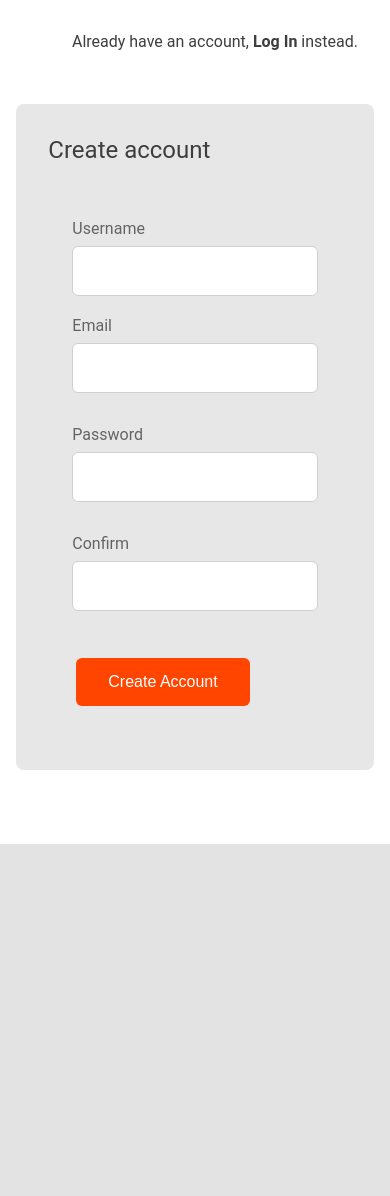
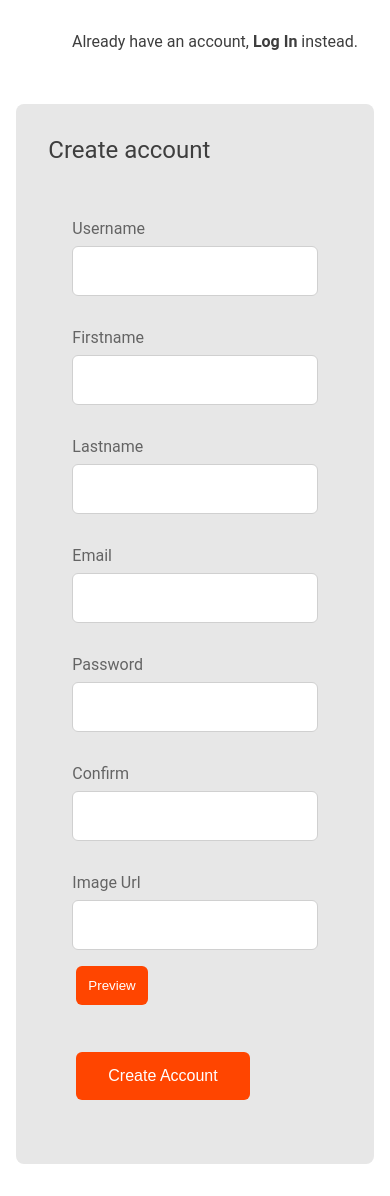
Before and after one commit to valentin-stamate/Web-Technologies-ReDat, a Python web app: template templates/register.html in a window 390 px wide. Before the commit the page ends 844 px from the top, so only its background shows below. Run offline with Jinja, Linux system fonts and the light colour scheme; the template is opened without the code that fills it, so the values that code supplies are empty.

Commit message:
completing ui for register

```diff
--- a/static/js/register.js
+++ b/static/js/register.js
@@ -14,17 +14,33 @@ function onRegister(e) {
 
     const payload = getFormData(currentTarget);
 
-    console.log(getFormData(currentTarget));
+    console.log(payload);
 
-    const request = sendRequest(REGISTER_ENDPOINT, "POST", payload);
-    request.onreadystatechange = (e) => {
-        if (request.readyState === XMLHttpRequest.DONE) {
-            const status = request.status;
+    // const request = sendRequest(REGISTER_ENDPOINT, "POST", payload);
+    // request.onreadystatechange = (e) => {
+    //     if (request.readyState === XMLHttpRequest.DONE) {
+    //         const status = request.status;
+    //
+    //         // if (status === 200) {
+    //         //     setCookie(USER_AUTH_COOKIE, JSON.parse(request.responseText).userAuth);
+    //         // }
+    //         /* TODO else, display the errors */
+    //     }
+    // }
+}
 
-            // if (status === 200) {
-            //     setCookie(USER_AUTH_COOKIE, JSON.parse(request.responseText).userAuth);
-            // }
-            /* TODO else, display the errors */
-        }
+const previewImage = document.getElementById("preview-image");
+const previewImageInput = document.getElementById("image-url-field");
+
+const previewButton = document.getElementById("preview-button");
+previewButton.addEventListener("click", function (e) {
+    e.preventDefault();
+
+    let imageUrl = previewImageInput.value;
+
+    if (imageUrl === '') {
+        imageUrl = 'https://i.postimg.cc/RF11Kn7j/default.png';
     }
-}
+
+    previewImage.innerHTML = '<img src="' + imageUrl + '" alt="Image" id="user-picture">';
+});
--- a/static/style/layout/authentication.css
+++ b/static/style/layout/authentication.css
@@ -48,7 +48,7 @@ body {
   padding: 1.5rem;
 }
 
-.register-password {
+.two-inputs {
   display: grid;
   grid-template-columns: repeat(2, 1fr);
   column-gap: 2rem;
@@ -67,7 +67,7 @@ body {
     width: 90%;
   }
 
-  .register-password {
+  .two-inputs {
     display: flex;
     flex-direction: column;
   }
--- a/static/style/layout/user_profile.css
+++ b/static/style/layout/user_profile.css
@@ -69,12 +69,6 @@ body {
     display: grid;
     justify-content: center;
     min-height: 400px;
-}
-
-#user-picture {
-    height: 150px;
-    border-radius: 8px;
-    justify-self: center;
 }
 
 .profile-component {
--- a/static/style/style/global.css
+++ b/static/style/style/global.css
@@ -21,6 +21,12 @@ img {
     max-width: 100%;
 }
 
+#user-picture {
+    height: 150px;
+    border-radius: 8px;
+    justify-self: center;
+}
+
 .rounded {
     border-radius: 8px;
     overflow: hidden;
--- a/templates/register.html
+++ b/templates/register.html
@@ -34,26 +34,46 @@
                         <input type="text" name="register-username" id="register-username-field" class="input-field" minlength="8" required>
                    </div>
 
+                   <div class="two-inputs">
+                       <div class="input-component">
+                           <label for="firstname-field" class="input-label">Firstname</label>
+                           <input type="text" name="password" id="firstname-field" class="input-field" minlength="8" required>
+                       </div>
+
+                       <div class="input-component">
+                           <label for="lastname-field" class="input-label">Lastname</label>
+                           <input type="text" name="password-confirmation" id="lastname-field" class="input-field" minlength="8" required>
+                       </div>
+                   </div>
+
                    <div class="input-component">
                        <label for="register-email-field" class="input-label">Email</label>
-                       <input type="email" name="register-email" id="register-email-field" class="input-field" minlength="10" required>
+                       <input type="email" name="email" id="register-email-field" class="input-field" minlength="10" required>
                    </div>
 
-                   <div class="register-password">
+                   <div class="two-inputs">
                        <div class="input-component">
                            <label for="register-password-field" class="input-label">Password</label>
-                           <input type="password" name="register-password" id="register-password-field" class="input-field" minlength="8" required>
+                           <input type="password" name="password" id="register-password-field" class="input-field" minlength="8" required>
                        </div>
 
                        <div class="input-component">
                            <label for="register-repassword-field" class="input-label">Confirm</label>
-                           <input type="password" name="register-password-confirmation" id="register-repassword-field" class="input-field" minlength="8" required>
+                           <input type="password" name="password-confirmation" id="register-repassword-field" class="input-field" minlength="8" required>
                        </div>
                    </div>
 
+                   <div class="input-component">
+                       <label for="image-url-field" class="input-label">Image Url</label>
+                       <input type="url" name="image-url" id="image-url-field" class="input-field" minlength="8">
+                       <button type="button" class="button primary" id="preview-button">Preview</button>
+                   </div>
+
+                   <div id="preview-image"></div>
+
                    <br>
 
-                   <button type="submit" class="button button-large primary">Create Account</button>
+                   <button class="button button-large primary">Create Account</button>
 
                </form>
 
```
Also changed, not shown: requirements.txt (+7 -3 lines).
